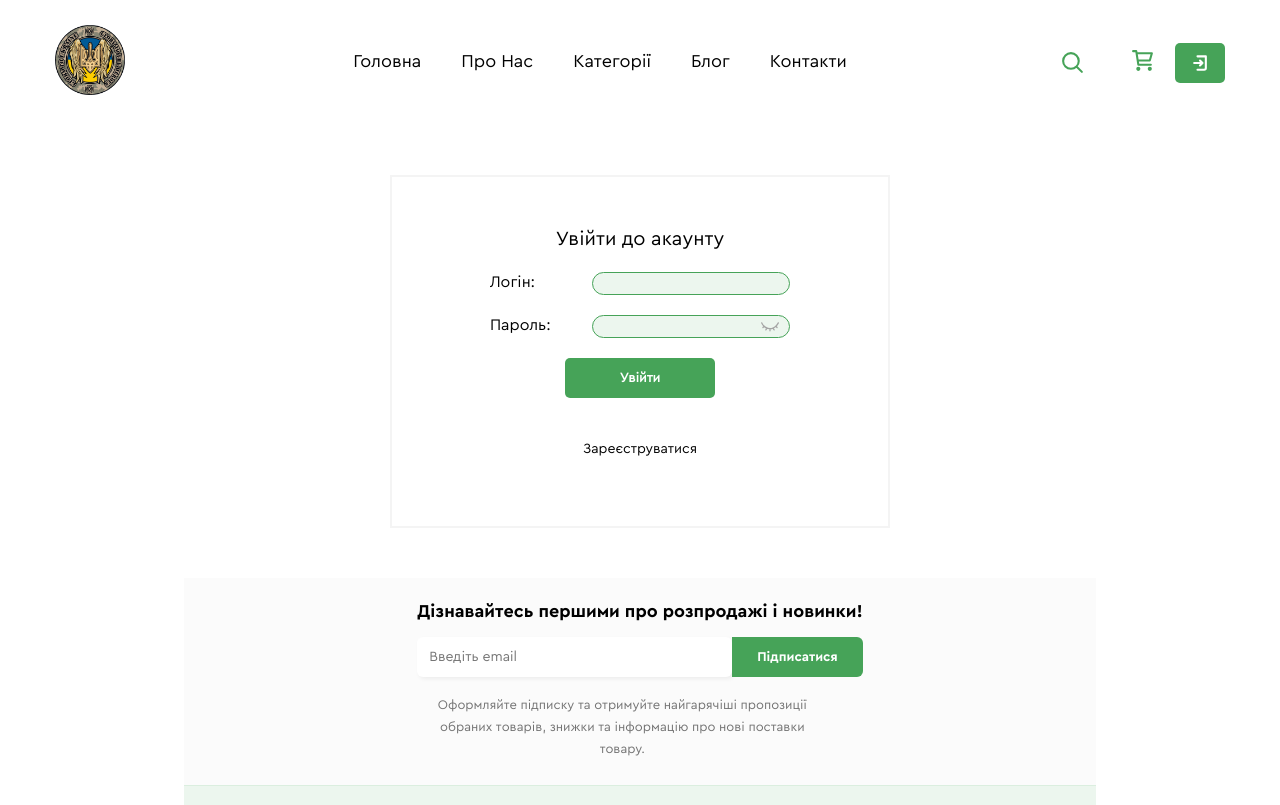
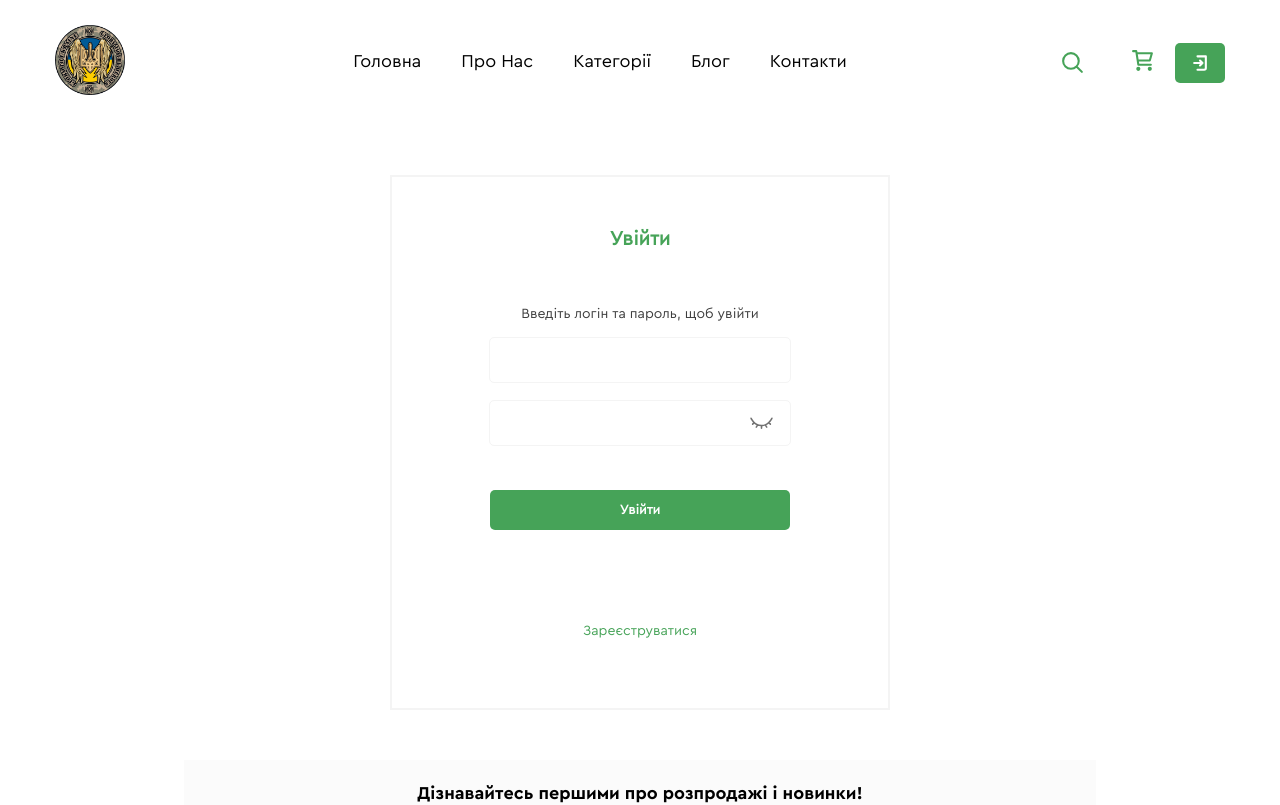
Before and after one commit to grishanych/test-donate, a React (Create React App) app: page /log-in in a window 1280 px wide. Shown: the top 805 px of the page. Built offline with nearby package versions, Linux system fonts and the light colour scheme.

Commit message:
styles cleaning: log-in - OK

```diff
--- a/src/components/header/Header.jsx
+++ b/src/components/header/Header.jsx
@@ -13,10 +13,6 @@ import HeartFavorite from './icons/favorites/Heart';
 function Header() {
     const [menuVisible, setMenuVisible] = useState(false);
     const { isLinkVisible } = useContext(Context);
-
-    const handleLogin = (e) => {
-        e.preventDefault()
-    }
 
     // const toggleMenu = () => {
     //     setMenuVisible(!menuVisible);
@@ -70,9 +66,10 @@ function Header() {
                     </Link>
                     {cartCount === 0 ? null :
                     <span >{cartCount}</span>}
-                        <Button text="" width="50px" onClick={handleLogin} jc="center">
-                            <IconEnter/>
-                        </Button>
+
+                    <Button toPage="/log-in" width="50px">
+                        <IconEnter/>
+                    </Button>
                 </div>
             </div>
             {/* change if we build mobile menu vers.1 */}
--- a/src/components/logIn/LogIn.jsx
+++ b/src/components/logIn/LogIn.jsx
@@ -56,6 +56,7 @@ function LogIn({ headline, to }){
     <section className={styles.windowWrapper}>
       <div className={styles.window}>
         <h1 className={styles.headline}>{headline}</h1>
+        <p className={styles.text}>Введіть логін та пароль, щоб увійти</p>
         <Formik
           initialValues={{login: "", password: ""}}
           onSubmit={(values, { setSubmitting }) => {
@@ -67,7 +68,7 @@ function LogIn({ headline, to }){
           <Form className={styles.form}>
           <Field name="login">
               {({ field, meta }) => (
-                <label htmlFor="login" className={styles.label}>Логін:
+                // <label htmlFor="login" className={styles.label}>Логін:
                   <input
                     {...field}
                     id="login"
@@ -77,12 +78,12 @@ function LogIn({ headline, to }){
                         : styles.input
                     }
                   />
-                </label>
+                // </label>
               )}
             </Field>
             <Field name="password">
               {({ field, meta }) => (
-                <label htmlFor="login" className={`${styles.passwordWrapper} ${styles.label}`}>Пароль:
+                <div className={`${styles.passwordWrapper} ${styles.label}`}>
                   <input
                     {...field}
                     type={showPassword ? "text" : "password"}
@@ -99,20 +100,20 @@ function LogIn({ headline, to }){
                   >
                     {showPassword === false ? <EyeClosed /> : <EyeOpen />}
                   </div>
-                </label>
+                </div>
               )}
             </Field>
-            <button type="submit" className={styles.buttonStyle}
+            <button type="submit" className={styles.buttonStyle} width="300px"
             >Увійти
             </button>
             {showError && <p className={showError && styles.textAttention}>Такого користувача не існує. Спершу зареєструйтесь</p>}
             <div className={styles.errorsWrapper}>
-              <ErrorMessage name="login" component="p"/>
-              <ErrorMessage name="password" component="p"/>
+              <ErrorMessage name="login" component="p" className={styles.textAttention}/>
+              <ErrorMessage name="password" component="p" className={styles.textAttention}/>
             </div>
           </Form>
         </Formik>
-        <Link to={to}><span className={styles.text}>Зареєструватися</span></Link>
+        <Link to={to} className={`${styles.text} ${styles.textRegistration}`}>Зареєструватися</Link>
       </div>
     </section>
   )
--- a/src/components/logIn/LogIn.module.scss
+++ b/src/components/logIn/LogIn.module.scss
@@ -13,19 +13,45 @@
   align-items: center;
   width: 500px;
   border: 2px solid variables.$border-color-decor;
-  row-gap: 20px;
+}
+
+.headline {
+  font-size: variables.$fs-x;
+  padding-bottom: 53px;
+  color: variables.$fc-main;
+  font-weight: 600;
+}
+
+.text,
+.textAttention {
+  font-size: variables.$fs-s;
+  text-align: center;
+}
+
+.text {
+  color: variables.$fc-text;
+}
+
+.textAttention {
+  color: variables.$bgc-attention;
+}
+
+.textRegistration {
+  color: variables.$fc-main;
+  padding-top: 46px;
+}
+
+.textRegistration:hover {
+  text-decoration: underline;
 }
 
 .form {
-  width: 300px;
+  // width: 300px;
   display: flex;
   flex-direction: column;
   justify-content: center;
   align-items: center;
-}
-
-.headline {
-  font-size: 20px;
+  padding-top: 14px;
 }
 
 .label {
@@ -36,11 +62,13 @@
 
 .input,
 .inputAttention {
-  border: 1px solid variables.$border-color-main;
-  border-radius: 15px;
-  background-color: variables.$bgc-second;
+  width: 280px;
+  height: 40px;
+  border: 1px solid variables.$border-color-decor;
+  border-radius: 5px;
+  // background-color: variables.$bgc-second;
   padding: 2px 10px;
-  margin-bottom: 20px;
+  margin-bottom: 17px;
 }
 
 .passwordWrapper {
@@ -51,13 +79,12 @@
 .iconButton {
   position: absolute;
   cursor: pointer;
-  top:2px;
-  left: 270px;
+  top: 11px;
+  left: 260px;
 }
 
 .inputAttention {
-  border: 1px solid red;
-  background-color: rgb(255, 165, 165);
+  border: 1px solid variables.$bgc-attention;
 }
 
 input:focus {
@@ -68,30 +95,16 @@ input:focus {
 
 .buttonStyle {
   height: 40px;
-  width: 150px;
+  width: 300px;
   background-color: variables.$bgc-main;
   border: none;
   border-radius: 5px;
   cursor: pointer;
-  display: flex;
-  align-items: center;
-  justify-content: space-around;
   color: #fff;
   font-weight: 700;
-  margin-bottom: 20px;
+  margin-top: 27px;
 }
 
-.text {
-  font-size: 14px;
+.errorsWrapper {
+  padding-top: 46px;
 }
-
-.textAttention {
-  text-align: center;
-  color: red;
-}
-
-.text:hover {
-  font-size: 14px;
-  text-decoration: underline;
-  color: variables.$fc-main;
-}
--- a/src/components/productView/ProductView.module.scss
+++ b/src/components/productView/ProductView.module.scss
@@ -2,21 +2,21 @@
 @use "../../styles/variables";
 @import "../../styles/mediaqueries";
 
-.productViewCard {
-}
+// .productViewCard {
+// }
 .mainInfoDescription {
   display: flex;
   justify-content: space-between;
   align-items: center;
 }
-.productImage {
-}
-.productDetails {
-}
+// .productImage {
+// }
+// .productDetails {
+// }
 .productName {
   @include mixins.font-family-bold;
   font-size: variables.$fs-xxl;
-  color: variables.$main-text-color;
+  color: variables.$fc-text;
   margin-bottom: 20px;
 }
 .productPrice {
@@ -33,7 +33,7 @@
   @include mixins.font-family-medium;
   font-size: 15px;
   line-height: 16px;
-  color: variables.$main-text-color;
+  color: variables.$fc-text;
   margin-bottom: 10px;
   padding-top: 15px;
 }
@@ -77,7 +77,7 @@
   @include mixins.font-family-regular;
   font-size: 20px;
   line-height: 10px;
-  color: variables.$main-text-color;
+  color: variables.$fc-text;
   margin: 0 20px;
 }
 .buyButtons {
--- a/src/components/routes/adminRoutes/customerLogin/CustomerLogIn.jsx
+++ b/src/components/routes/adminRoutes/customerLogin/CustomerLogIn.jsx
@@ -4,7 +4,7 @@ function CustomerLogIn(){
 
   return(
     <>
-      <LogIn headline="Увійти до акаунту" to="/registration"/>
+      <LogIn headline="Увійти" to="/registration"/>
     </>
   )
 }
--- a/src/styles/_variables.scss
+++ b/src/styles/_variables.scss
@@ -8,6 +8,7 @@ $fs-xxl: 28px;
 
 // fonts color
 $fc-main: rgb(70, 163, 88);
+$fc-text: rgb(61, 61, 61);
 $fc-info-hidden: rgb(133, 133, 133);
 
 // background color
@@ -19,6 +20,3 @@ $bgc-attention: rgb(255, 51, 0);
 // border color
 $border-color-main: rgb(70, 163, 88);
 $border-color-decor: rgb(244, 244, 244);
-
-//color for text:
-$main-text-color: #3d3d3d;
--- a/src/styles/index.scss
+++ b/src/styles/index.scss
@@ -47,7 +47,7 @@ h4 {
     font-weight: 700;
 }
 
-p {
-    font-size: 14px;
-    font-weight: 400;
-}
+// p {
+//     font-size: 14px;
+//     font-weight: 400;
+// }
```
Also changed, not shown: src/components/logIn/eye/eye-closed.svg, src/components/logIn/eye/eye-open.svg.
